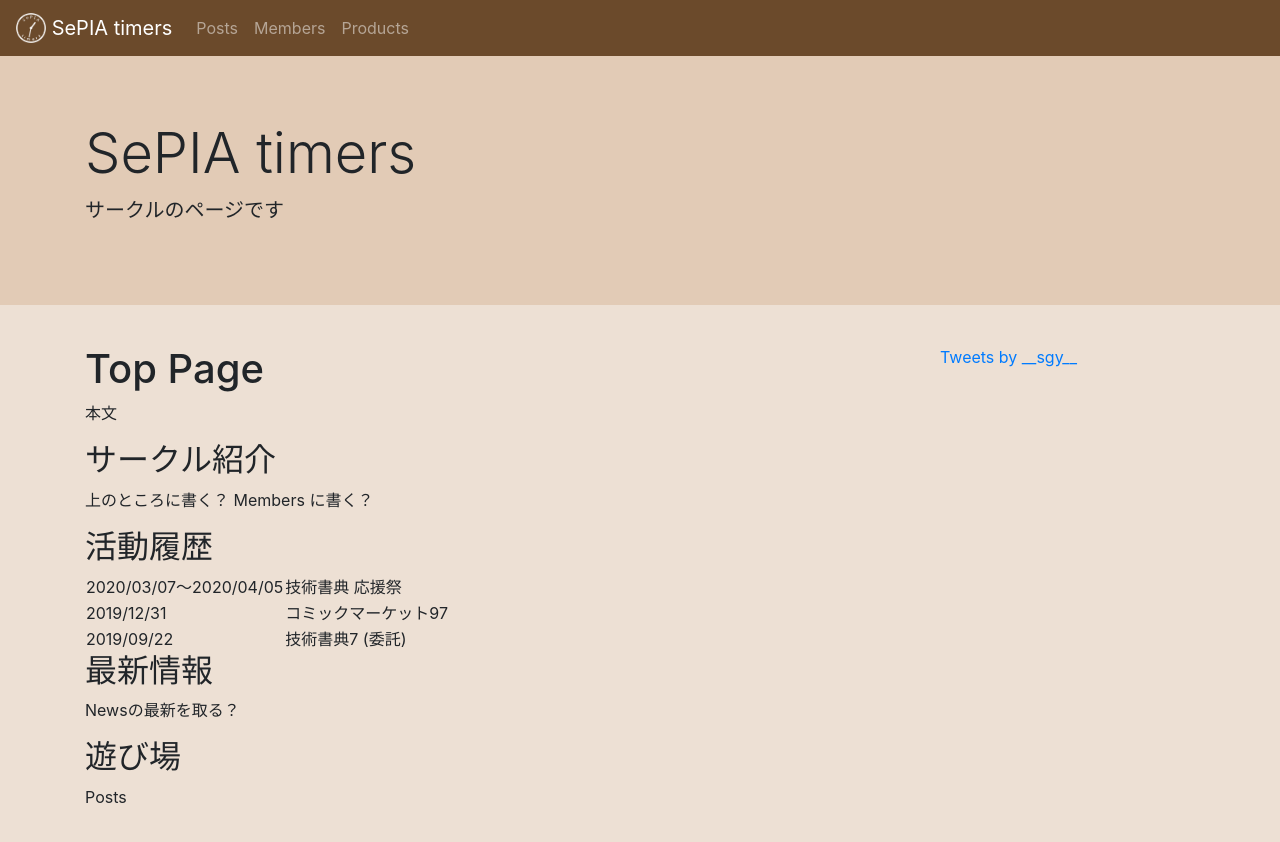
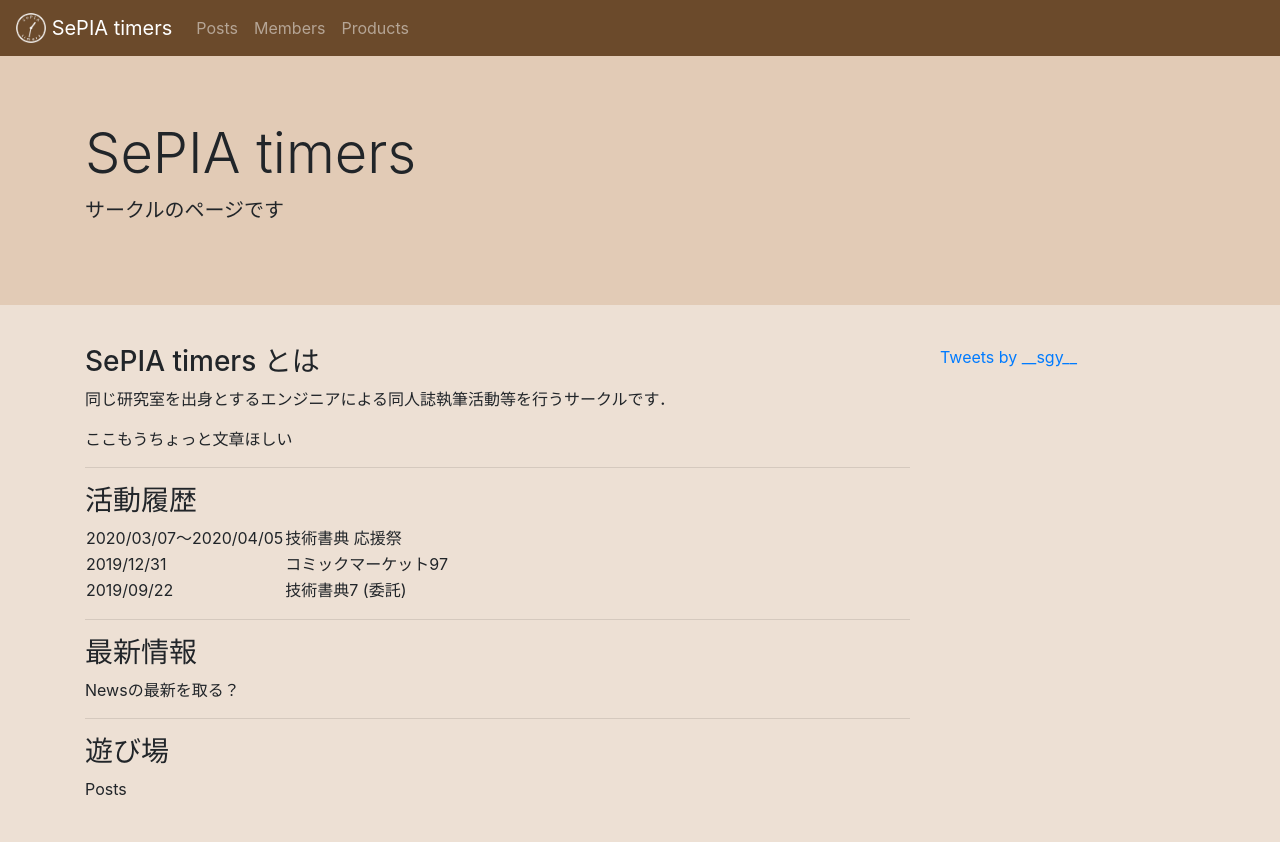
Before and after one commit to SePIAtimers/SePIAtimers.github.io, a Jekyll site: the page built from index.markdown, in a window 1280 px wide. Shown: the top 842 px of the page. Built offline with Jekyll 4.4.1, drawn with Linux system fonts in a browser that asks for light colours; comment, search, counter and statistics services are not loaded; our own code applies the rules of GitHub Pages for plain Markdown files.

Commit message:
トップページの文言とレイアウトを更新

```diff
--- a/index.markdown
+++ b/index.markdown
@@ -5,25 +5,28 @@
 layout: top
 ---
 
-# Top Page
+### SePIA timers とは
 
-本文
+同じ研究室を出身とするエンジニアによる同人誌執筆活動等を行うサークルです．
 
-## サークル紹介
+ここもうちょっと文章ほしい
 
-上のところに書く？
-Members に書く？
+<hr>
 
-## 活動履歴
+### 活動履歴
 
 | 2020/03/07～2020/04/05 | 技術書典 応援祭 |
 | 2019/12/31 | コミックマーケット97 |
 | 2019/09/22 | 技術書典7 (委託) |
 
-## 最新情報
+<hr>
+
+### 最新情報
 
 Newsの最新を取る？
 
-## 遊び場
+<hr>
+
+### 遊び場
 
 Posts
```
